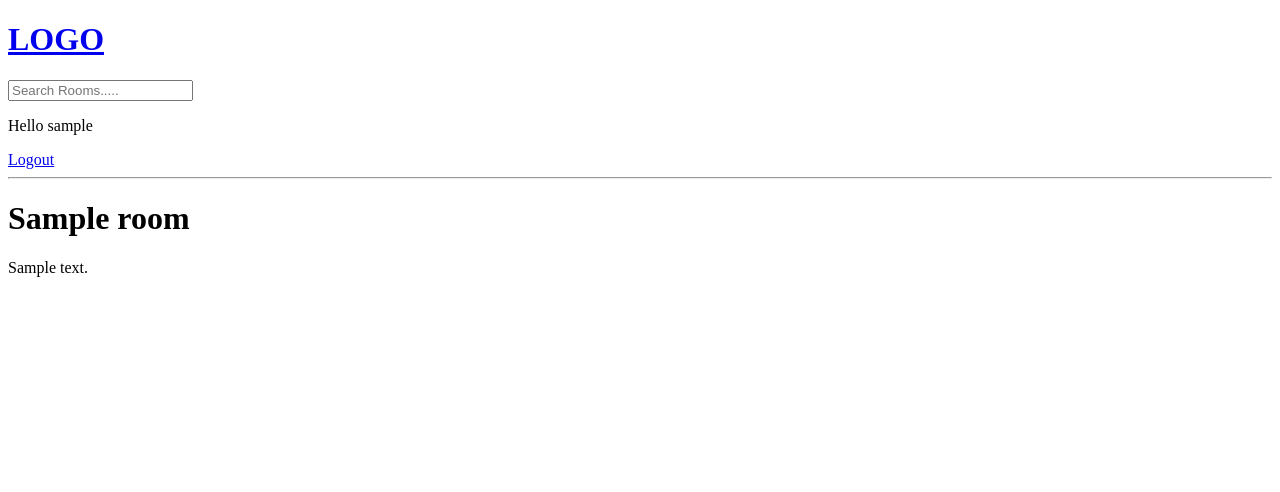
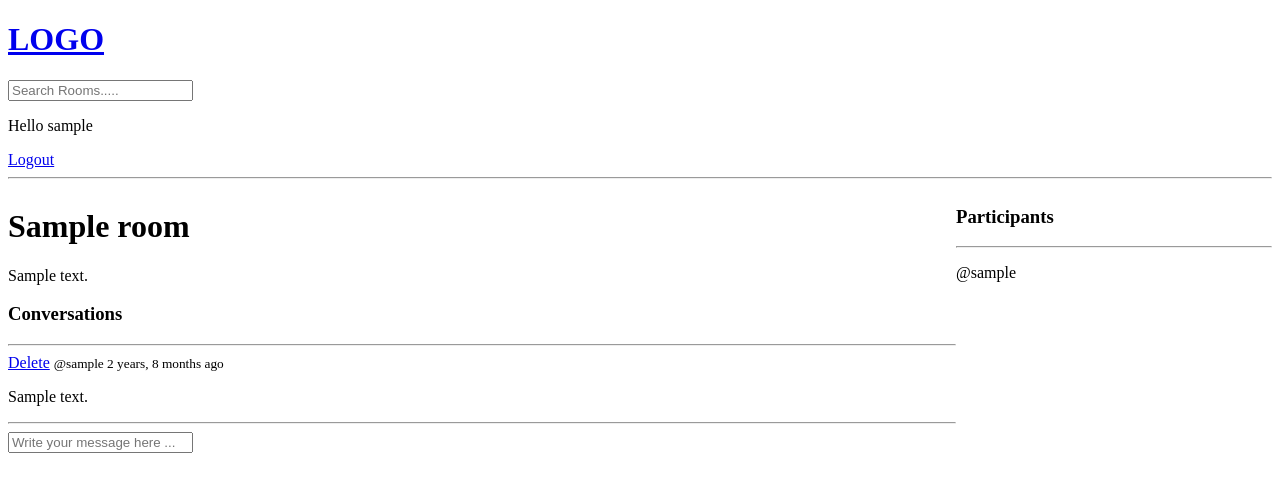
Before and after one commit to Abhijeet-kadance/InfoPad, a Django app: page /room/1/ in a window 1280 px wide. Shown: the top 492 px of the page. Run offline with Django 4.2, Linux system fonts and the light colour scheme; a user stored in the database is signed in; tables that the repository leaves empty hold one stand-in row (values such as "Sample post").

Commit message:
(IDEAPAD) => Created basic chatroom functionality

```diff
--- a/base/models.py
+++ b/base/models.py
@@ -14,7 +14,7 @@ class Room(models.Model):
     topic = models.ForeignKey(Topic, on_delete=models.SET_NULL, null=True)
     name = models.CharField(max_length=200)
     description = models.TextField(null=True, blank=True)
-    #participants
+    participants = models.ManyToManyField(User, related_name='participants',blank=True)
     updated = models.DateTimeField(auto_now=True)
     created = models.DateTimeField(auto_now_add=True)
 
--- a/base/templates/base/room.html
+++ b/base/templates/base/room.html
@@ -1,7 +1,59 @@
-{% extends 'main.html' %}
+{% extends 'main.html' %} {% block content %}
+<style>
+    .room-container{
+        display: grid;
+        grid-template-columns: 3fr 1fr;
+    }
+</style>
+<div class="room-container">
 
-{% block content %}
-<h1>{{room.name}}</h1>
-<p>{{room.description}}</p>
+    <div>
+    <h1>{{room.name}}</h1>
+    <p>{{room.description}}</p>
+
+  <div class="comment-wrapper">
+    <h3>Conversations</h3>
+    <hr />
+
+    {% for message in room_messages %}
+    <div>
+        {% if request.user == message.user %}
+        <a href="{% url 'delete-message' message.id %}">Delete</a>
+        {% endif %}
+      <small>@{{message.user}} {{message.created|timesince}} ago</small>
+      <p>{{message.body}}</p>
+      <hr />
+    </div>
+    {% endfor %}
+  </div>
+
+  {% if request.user.is_authenticated %}
+  <div class="comment-form">
+    <form action="" method="post">
+      {% csrf_token %}
+
+      <input
+        type="text"
+        name="body"
+        id=""
+        placeholder="Write your message here ..."
+      />
+    </form>
+  </div>
+  {% endif %}
+</div>
+
+<div>
+    <h3>Participants</h3>
+    <hr>
+    {% for user in participants %}
+        <div>
+            <p>@{{user.username}}</p>
+        </div>
+    {% endfor %}
+</div>
+</div>
+
+
 
 {% endblock %}
--- a/base/urls.py
+++ b/base/urls.py
@@ -4,17 +4,12 @@ from . import views
 urlpatterns = [
     path('login/', views.loginPage, name="login"),
     path('logout/' , views.logoutUser , name="logout"),
-
     path('register/' , views.registerUser , name="register") ,
-
     path('', views.home , name="home") ,
-
     path('room/<str:pk>/' , views.room , name="room") ,
-
     path('create-room/' , views.createRoom , name="create-room") ,
-
     path('update-room/<str:pk>/' , views.updateRoom , name="update-room") ,
-
     path('delete-room/<str:pk>/' , views.deleteRoom , name="delete-room") ,
+    path('delete-message/<str:pk>/' , views.deleteMessage , name="delete-message") ,
     # path('/<str:pk>/',views.deleteRoom , name="delete-room"),
 ]
--- a/base/views.py
+++ b/base/views.py
@@ -6,7 +6,7 @@ from django.contrib.auth import authenticate , login , logout
 from django.contrib.auth.forms import UserCreationForm
 from django.contrib import messages
 from django.db.models import Q
-from .models import Room , Topic
+from .models import Room , Topic, Message
 from .forms import RoomForm
 
 
@@ -77,8 +77,33 @@ def home(request):
 
 def room(request , pk):
     room = Room.objects.get(id=pk)
-    context = {'room' : room}
+    room_messages = room.message_set.all().order_by('-created')
+    participants = room.participants.all()
+    if request.method == 'POST':
+        message = Message.objects.create(
+            user=request.user,
+            room=room,
+            body=request.POST.get('body')
+        )
+        room.participants.add(request.user)
+        return redirect('room', pk=room.id)
+
+    context = {'room' : room , 'room_messages':room_messages , 'participants':participants}
     return render(request , 'base/room.html' , context)
+
+@login_required(login_url="/login")
+def deleteMessage(request,pk):
+    message = Message.objects.get(id=pk)
+
+
+    if request.user != message.user :
+        return HttpResponse('Your are not Allowed to Delete This Message...')
+
+    if request.method == 'POST':
+        message.delete()
+        return redirect('home')
+    return render(request,'base/delete.html', {'obj':message})
+
 
 @login_required(login_url="/login")
 def createRoom(request):
```
Also changed, not shown: base/migrations/0004_room_participants.py (added).
